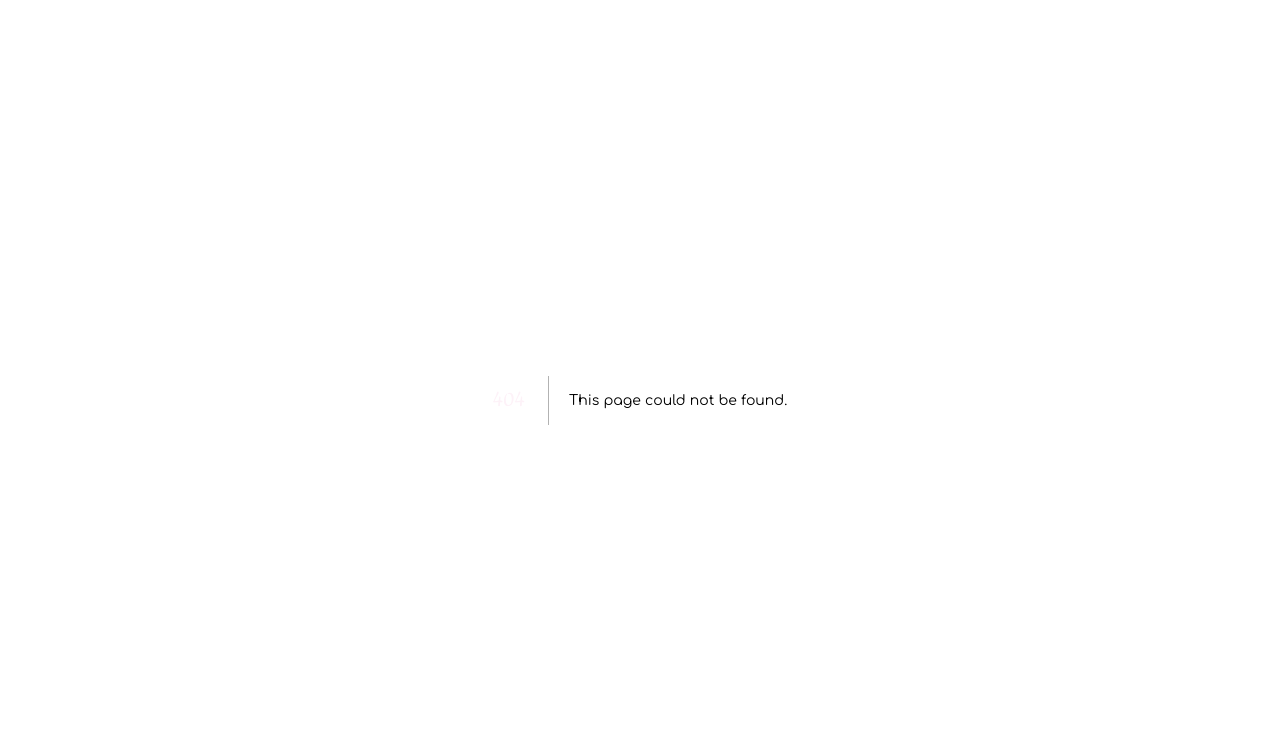
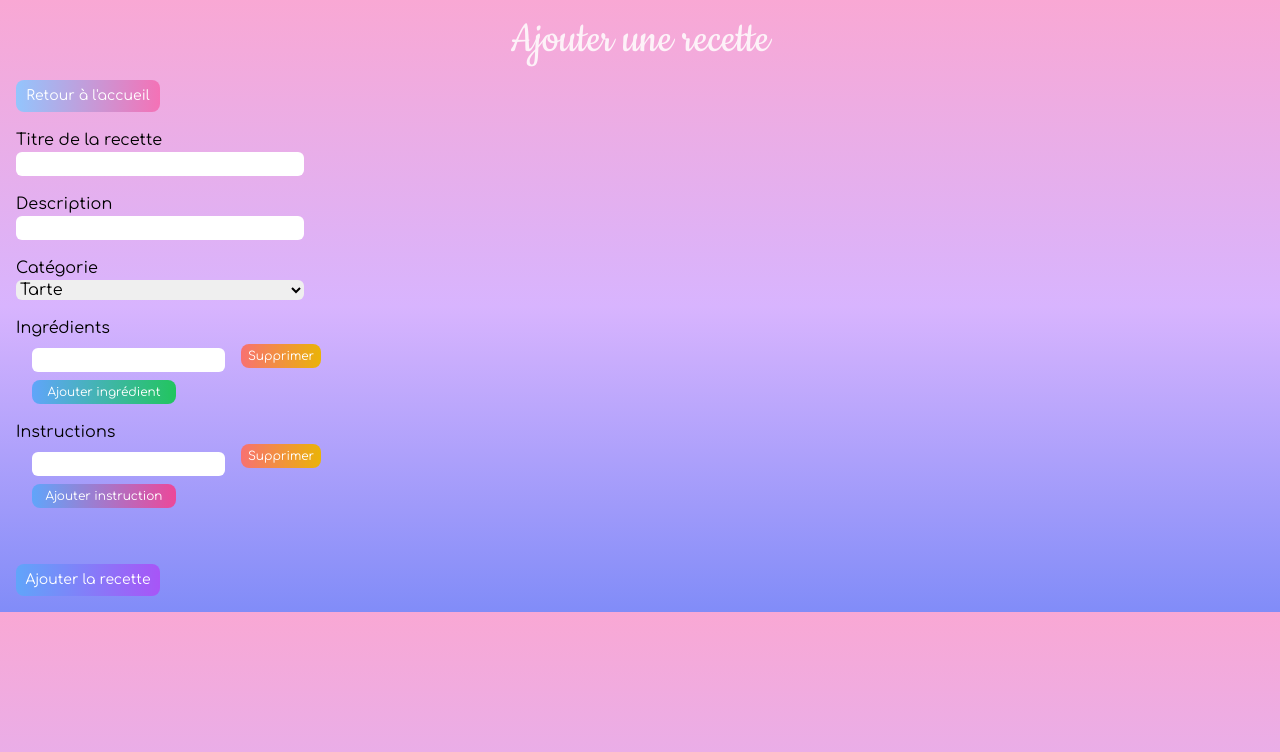
Before and after one commit to maelis1234/recettes-maelis, a Next.js app: page /ajout-recette in a window 1280 px wide. Before the commit this address had no page. Shown: the top 752 px of the page. Built offline with nearby package versions, Linux system fonts and the light colour scheme; no server answers.

Commit message:
feat: add a new recipe

```diff
--- a/src/components/headerMenu.tsx
+++ b/src/components/headerMenu.tsx
@@ -22,7 +22,7 @@ const HeaderMenu = ({ categorySelected, handleSelectCategory }: Props) => {
                 <button
                     className={`menu-item ${
                         categorySelected === CategoryEnum.plat &&
-                        'underline-offset-4 underline text-pink-00'
+                        'underline-offset-4 underline text-pink-500'
                     }`}
                     onClick={() => handleSelectCategory(CategoryEnum.plat)}
                 >
--- a/src/components/signIn.tsx
+++ b/src/components/signIn.tsx
@@ -1,10 +1,10 @@
-import { useState } from 'react'
+import { ChangeEventHandler, ReactEventHandler, useState } from 'react'
 import { signInWithEmailAndPassword } from 'firebase/auth'
 import { auth } from '../../firebase.config'
 
 function SignIn() {
-    const [email, setEmail] = useState('')
-    const [password, setPassword] = useState('')
+    const [email, setEmail] = useState<string>('')
+    const [password, setPassword] = useState<string>('')
 
     const handleSignIn = async () => {
         try {
@@ -21,23 +21,23 @@ function SignIn() {
         <div className='flex flex-row gap-x-4 my-2 justify-center'>
             <input
                 placeholder='Email'
-                className='rounded-sm pl-2 w-48'
+                className='rounded-sm pl-2 w-24 text-xs'
                 type='email'
                 value={email}
                 onChange={(e) => setEmail(e.target.value)}
             />
             <input
-                placeholder='Mot de passe'
-                className='rounded-sm pl-2 w-36'
+                placeholder='Password'
+                className='rounded-sm pl-2 w-24 text-xs'
                 type='password'
                 value={password}
                 onChange={(e) => setPassword(e.target.value)}
             />
             <button
                 onClick={handleSignIn}
-                className='bg-gradient-to-r from-blue-400 to-purple-500 hover:from-purple-500 hover:to-blue-400 text-white rounded-lg w-28 h-8 text-sm'
+                className='text-xs bg-gradient-to-r from-blue-400 to-purple-500 hover:from-purple-500 hover:to-blue-400 text-white rounded-lg w-24 h-8 '
             >
-                Se connecter
+                Connexion
             </button>
         </div>
     )
--- /dev/null
+++ b/src/pages/ajout-recette.tsx
@@ -0,0 +1,228 @@
+import { NextPage } from 'next'
+import { ChangeEvent, FormEvent, useState } from 'react'
+import { collection, addDoc } from 'firebase/firestore'
+import { database } from '../../firebase.config'
+import Head from 'next/head'
+import router from 'next/router'
+
+const AjoutRecette: NextPage = () => {
+    const recettesCollectionRef = collection(database, 'recettes')
+
+    const [form, setForm] = useState({
+        titre: '',
+        description: '',
+        category: '',
+        ingredients: [''],
+        instructions: [''],
+    })
+
+    const handleChangeIngredients = (index: number, value: string) => {
+        const updatedIngredients = [...form.ingredients]
+        updatedIngredients[index] = value
+        setForm({ ...form, ingredients: updatedIngredients })
+    }
+
+    const handleChangeInstructions = (index: number, value: string) => {
+        const updatedInstructions = [...form.instructions]
+        updatedInstructions[index] = value
+        setForm({ ...form, instructions: updatedInstructions })
+    }
+
+    const handleAddField = (type: 'ingredients' | 'instructions') => {
+        const updatedArray = [...form[type], '']
+        setForm({ ...form, [type]: updatedArray })
+    }
+
+    const handleRemoveField = (
+        index: number,
+        type: 'ingredients' | 'instructions'
+    ) => {
+        const updatedArray = [...form[type]]
+        updatedArray.splice(index, 1)
+        setForm({ ...form, [type]: updatedArray })
+    }
+
+    const handleSubmit = async (e: FormEvent<HTMLFormElement>) => {
+        e.preventDefault()
+
+        if (
+            !form.titre ||
+            form.description.length === 0 ||
+            form.category.length === 0 ||
+            form.ingredients.length === 0 ||
+            form.instructions.length === 0
+        ) {
+            alert('Merci de remplir tous les champs')
+            return
+        }
+
+        await addDoc(recettesCollectionRef, form)
+
+        alert('Recette ajoutée avec succès')
+        setForm({
+            titre: '',
+            description: '',
+            category: '',
+            ingredients: [''],
+            instructions: [''],
+        })
+    }
+
+    return (
+        <>
+            <Head>
+                <title>Recettes de Maëlis</title>
+                <meta
+                    name='description'
+                    content='Mes recettes personnelles, sucrées et salées.'
+                />
+            </Head>
+            <div className='m-4'>
+                <h1>Ajouter une recette</h1>
+                <button
+                    onClick={() => {
+                        router.push('/')
+                    }}
+                    className='bg-gradient-to-r from-blue-300 to-pink-400 hover:from-pink-400 hover:to-blue-300 text-white rounded-lg h-8 w-36 text-sm mb-4'
+                >
+                    Retour à l'accueil
+                </button>
+                <form onSubmit={handleSubmit} className='flex flex-col gap-y-4'>
+                    <div className='flex flex-col w-72'>
+                        <label>Titre de la recette</label>
+                        <input
+                            className='rounded-md'
+                            type='text'
+                            name='titre'
+                            value={form.titre}
+                            onChange={(e: ChangeEvent<HTMLInputElement>) =>
+                                setForm({ ...form, titre: e.target.value })
+                            }
+                        />
+                    </div>
+
+                    <div className='flex flex-col w-72'>
+                        <label>Description</label>
+                        <input
+                            className='rounded-md'
+                            type='text'
+                            name='description'
+                            value={form.description}
+                            onChange={(e: ChangeEvent<HTMLInputElement>) =>
+                                setForm({
+                                    ...form,
+                                    description: e.target.value,
+                                })
+                            }
+                        />
+                    </div>
+
+                    <div className='flex flex-col w-72'>
+                        <label>Catégorie</label>
+                        <select
+                            className='rounded-md'
+                            onChange={(e: ChangeEvent<HTMLSelectElement>) =>
+                                setForm({
+                                    ...form,
+                                    category: e.target.value,
+                                })
+                            }
+                        >
+                            <option value='tarte'>Tarte</option>
+                            <option value='plat'>Salé</option>
+                            <option value='gateau'>Gâteau</option>
+                            <option value='petitDej'>Petit dej</option>
+                        </select>
+                    </div>
+
+                    <label>
+                        Ingrédients
+                        {form.ingredients.map((ingredient, index) => (
+                            <div key={index} className='flex items-center'>
+                                <input
+                                    className='ml-4 mt-2 rounded-md'
+                                    name={`ingredients-${index}`}
+                                    value={ingredient}
+                                    onChange={(
+                                        e: ChangeEvent<HTMLInputElement>
+                                    ) =>
+                                        handleChangeIngredients(
+                                            index,
+                                            e.target.value
+                                        )
+                                    }
+                                />
+                                <button
+                                    className='bg-gradient-to-r from-red-400 to-yellow-500 hover:from-yellow-500 hover:to-red-400 text-white rounded-lg h-6 w-20 text-xs ml-4'
+                                    type='button'
+                                    onClick={() =>
+                                        handleRemoveField(index, 'ingredients')
+                                    }
+                                >
+                                    Supprimer
+                                </button>
+                            </div>
+                        ))}
+                        <button
+                            className='bg-gradient-to-r from-blue-400 to-green-500 hover:from-green-500 hover:to-blue-400 text-white rounded-lg h-6 w-36 text-xs ml-4 mt-2'
+                            type='button'
+                            onClick={() => handleAddField('ingredients')}
+                        >
+                            Ajouter ingrédient
+                        </button>
+                    </label>
+                    <label>
+                        Instructions
+                        {form.instructions.map((instruction, index) => (
+                            <div
+                                key={index}
+                                className='flex flex-row gap-y-2 w-96'
+                            >
+                                <input
+                                    className='ml-4 mt-2 rounded-md'
+                                    name={`instructions-${index}`}
+                                    value={instruction}
+                                    onChange={(
+                                        e: ChangeEvent<HTMLInputElement>
+                                    ) =>
+                                        handleChangeInstructions(
+                                            index,
+                                            e.target.value
+                                        )
+                                    }
+                                />
+                                <button
+                                    className='bg-gradient-to-r from-red-400 to-yellow-500 hover:from-yellow-500 hover:to-red-400 text-white rounded-lg h-6 w-20 text-xs ml-4
+
+                                xs'
+                                    type='button'
+                                    onClick={() =>
+                                        handleRemoveField(index, 'instructions')
+                                    }
+                                >
+                                    Supprimer
+                                </button>
+                            </div>
+                        ))}
+                        <button
+                            className='bg-gradient-to-r from-blue-400 to-pink-500 hover:from-pink-500 hover:to-blue-400 text-white rounded-lg h-6 w-36 text-xs ml-4 mt-2'
+                            type='button'
+                            onClick={() => handleAddField('instructions')}
+                        >
+                            Ajouter instruction
+                        </button>
+                    </label>
+                    <br />
+                    <button
+                        type='submit'
+                        className='bg-gradient-to-r from-blue-400 to-purple-500 hover:from-purple-500 hover:to-blue-400 text-white rounded-lg h-8 w-36 text-sm'
+                    >
+                        Ajouter la recette
+                    </button>
+                </form>
+            </div>
+        </>
+    )
+}
+
+export default AjoutRecette
--- a/src/pages/index.tsx
+++ b/src/pages/index.tsx
@@ -8,6 +8,7 @@ import RecipeCard from '@/components/recipeCard'
 import { CategoryEnum, Recette } from '@/utils/interfaces'
 import Footer from '@/components/footer'
 import SignIn from '@/components/signIn'
+import router from 'next/router'
 
 const Index: NextPage = () => {
     const [recettes, setRecettes] = useState<Recette[]>([])
@@ -34,14 +35,12 @@ const Index: NextPage = () => {
                 })
             )
         })
-        // Vérifier si l'utilisateur est connecté
         const unsubscribe = auth.onAuthStateChanged((user) => {
             setUserLoggedIn(!!user)
         })
 
-        // Cleanup de l'abonnement lors du démontage du composant
         return () => unsubscribe()
-    }, [recettesCollectionRef])
+    }, [])
 
     const handleView = (id: string) => {
         const recettesClone = [...recettes]
@@ -72,8 +71,7 @@ const Index: NextPage = () => {
     const handleSignOut = async () => {
         try {
             await auth.signOut()
-            console.log("L'utilisateur est déconnecté avec succès")
-            alert("L'utilisateur est déconnecté avec succès")
+            alert("L'utilisateur a été déconnecté avec succès")
         } catch (error) {
             alert('Erreur de déconnexion')
             console.error('Erreur de déconnexion:', error)
@@ -82,18 +80,18 @@ const Index: NextPage = () => {
 
     const connectedAdminOptions = () => {
         return (
-            <div className='flex flex-row gap-x-4 m-2'>
+            <div className='flex flex-row gap-x-4 m-2 justify-center'>
                 <button
                     onClick={handleSignOut}
-                    className='bg-gradient-to-r from-red-400 to-yellow-500 hover:from-yellow-500 hover:to-red-400 text-white rounded-lg w-32 h-8 text-sm'
+                    className='bg-gradient-to-r from-red-400 to-yellow-500 hover:from-yellow-500 hover:to-red-400 text-white rounded-lg w-24 h-6 text-xs'
                 >
-                    Se déconnecter
+                    Déconnexion
                 </button>
                 <button
-                    onClick={() => alert('redirection vers la page ajout')}
-                    className='bg-gradient-to-r from-blue-400 to-purple-500 hover:from-purple-500 hover:to-blue-400 text-white rounded-lg h-8 w-48 text-sm'
+                    onClick={() => router.push('/ajout-recette')}
+                    className='bg-gradient-to-r from-blue-400 to-purple-500 hover:from-purple-500 hover:to-blue-400 text-white rounded-lg h-6 w-24 text-xs'
                 >
-                    Ajouter une recette
+                    Ajouter
                 </button>
             </div>
         )
@@ -110,16 +108,6 @@ const Index: NextPage = () => {
             </Head>
 
             <div className='flex flex-col'>
-                <button
-                    onClick={() => setLoginViewing(!loginViewing)}
-                    className='bg-gradient-to-r from-green-400 to-orange-500 hover:from-orange-500 hover:to-green-400 text-white rounded-lg h-8 w-24 text-sm mx-auto'
-                >
-                    {loginViewing ? 'Fermer' : 'Admin'}
-                </button>
-
-                {loginViewing && !userLoggedIn && <SignIn />}
-                {loginViewing && userLoggedIn && connectedAdminOptions()}
-
                 <HeaderMenu
                     categorySelected={categorySelected}
                     handleSelectCategory={handleSelectCategory}
@@ -144,6 +132,16 @@ const Index: NextPage = () => {
                           ))}
                 </div>
 
+                <button
+                    onClick={() => setLoginViewing(!loginViewing)}
+                    className='bg-gradient-to-r from-green-400 to-orange-500 hover:from-orange-500 hover:to-green-400 text-white rounded-lg h-6 w-20 text-xs mx-auto'
+                >
+                    {loginViewing ? 'Fermer' : 'Admin'}
+                </button>
+
+                {loginViewing && !userLoggedIn && <SignIn />}
+                {loginViewing && userLoggedIn && connectedAdminOptions()}
+
                 <Footer />
             </div>
         </div>
```
